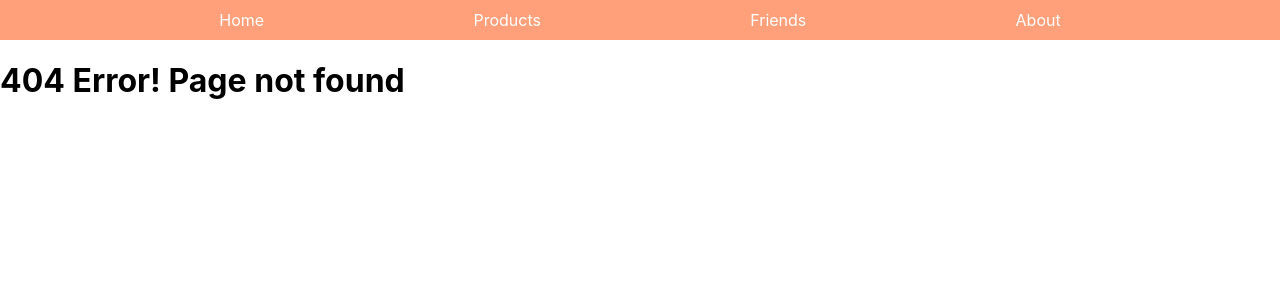
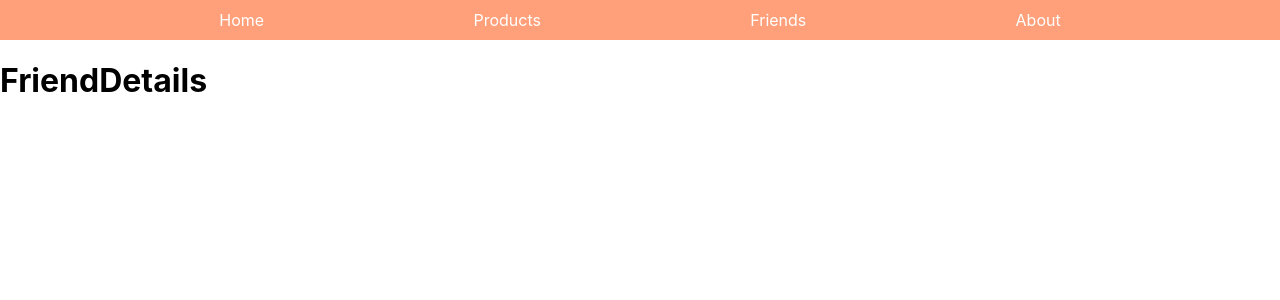
Before and after one commit to RaisulislamRimon/milestone9-module52-explore-react-routes-router, a React (Create React App) app in the folder explore-routes/: page /friend/1 in a window 1280 px wide. Before the commit this address had no page. Shown: the top 300 px of the page. Built offline with nearby package versions, Linux system fonts and the light colour scheme.

Commit message:
dynamic url added

```diff
--- a/explore-routes/src/App.js
+++ b/explore-routes/src/App.js
@@ -1,6 +1,7 @@
 import React from "react";
 import { createBrowserRouter, RouterProvider } from "react-router-dom";
 import About from "./components/About/About";
+import FriendDetails from "./components/FriendDetails/FriendDetails";
 import Friends from "./components/Friends/Friends";
 import Home from "./components/Home/Home";
 import NotFound from "./components/NotFound/NotFound";
@@ -22,6 +23,10 @@ const App = () => {
             return fetch("https://jsonplaceholder.typicode.com/users");
           },
         },
+        {
+          path: "/friend/:friendId",
+          element: <FriendDetails />,
+        },
         { path: "/about", element: <About /> },
         { path: "*", element: <NotFound /> },
       ],
--- /dev/null
+++ b/explore-routes/src/components/FriendDetails/FriendDetails.js
@@ -0,0 +1,11 @@
+import React from "react";
+
+const FriendDetails = () => {
+  return (
+    <div>
+      <h1>FriendDetails</h1>
+    </div>
+  );
+};
+
+export default FriendDetails;
```
